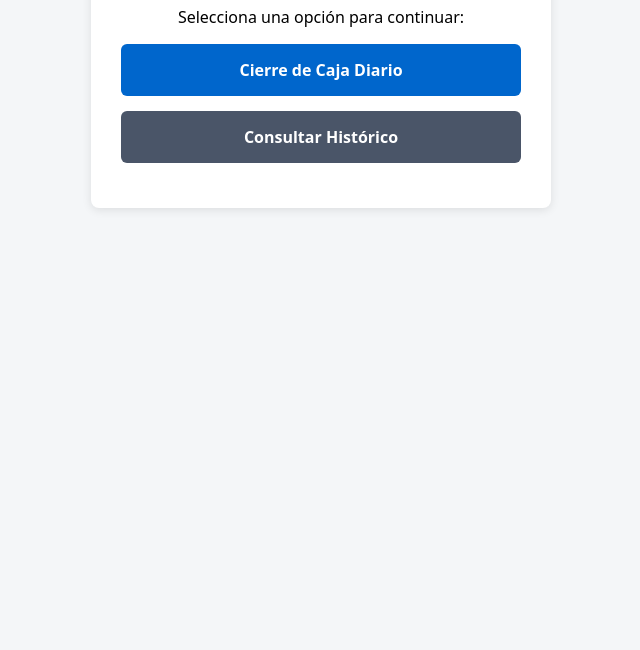
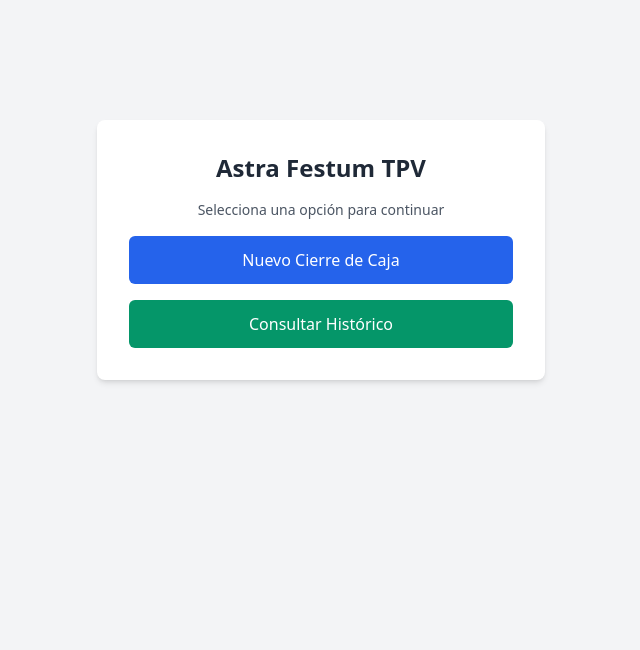
Before and after one commit to scafatiga/ASTRA-FESTUM-APP, a website: page public/index.html in a window 1280 px wide. Shown: the part 150-800 px from the top of the page, without its empty margins (319-959 px from the left). Drawn offline with nearby package versions, Linux system fonts and the light colour scheme.

Commit message:
feat: agregar navegacion entre cierre e historico

```diff
--- a/public/index.html
+++ b/public/index.html
@@ -1,24 +1,17 @@
 <!DOCTYPE html>
 <html lang="es">
 <head>
-    <meta charset="UTF-8">
-    <meta name="viewport" content="width=device-width, initial-scale=1.0">
-    <title>Astra Festum TPV</title>
-    <style>
-        body { font-family: system-ui, -apple-system, sans-serif; background: #f4f6f8; margin: 0; padding: 40px 20px; text-align: center; }
-        .card { max-width: 400px; margin: 0 auto; background: white; padding: 30px; border-radius: 8px; box-shadow: 0 2px 10px rgba(0,0,0,0.1); }
-        .btn { display: block; background: #0066cc; color: white; text-decoration: none; padding: 15px; margin: 15px 0; border-radius: 6px; font-weight: bold; }
-        .btn:hover { background: #0052a3; }
-        .btn-secondary { background: #4a5568; }
-        .btn-secondary:hover { background: #2d3748; }
-    </style>
+  <meta charset="UTF-8">
+  <meta name="viewport" content="width=device-width, initial-scale=1.0">
+  <title>Astra Festum - TPV</title>
+  <script src="https://cdn.tailwindcss.com"></script>
 </head>
-<body>
-    <div class="card">
-        <h1>Astra Festum TPV</h1>
-        <p>Selecciona una opción para continuar:</p>
-        <a href="/cierre.html" class="btn">Cierre de Caja Diario</a>
-        <a href="/historico.html" class="btn btn-secondary">Consultar Histórico</a>
-    </div>
+<body class="bg-gray-100 flex items-center justify-center min-h-screen p-4">
+  <div class="bg-white p-8 rounded-lg shadow-md max-w-md w-full text-center space-y-4">
+    <h1 class="text-2xl font-bold text-gray-800">Astra Festum TPV</h1>
+    <p class="text-gray-600 text-sm mb-6">Selecciona una opción para continuar</p>
+    <a href="/cierre.html" class="block w-full bg-blue-600 hover:bg-blue-700 text-white font-medium py-3 rounded-md transition">Nuevo Cierre de Caja</a>
+    <a href="/historico.html" class="block w-full bg-emerald-600 hover:bg-emerald-700 text-white font-medium py-3 rounded-md transition">Consultar Histórico</a>
+  </div>
 </body>
 </html>
```
Also changed, not shown: public/cierre.html (line endings or trailing spaces).
